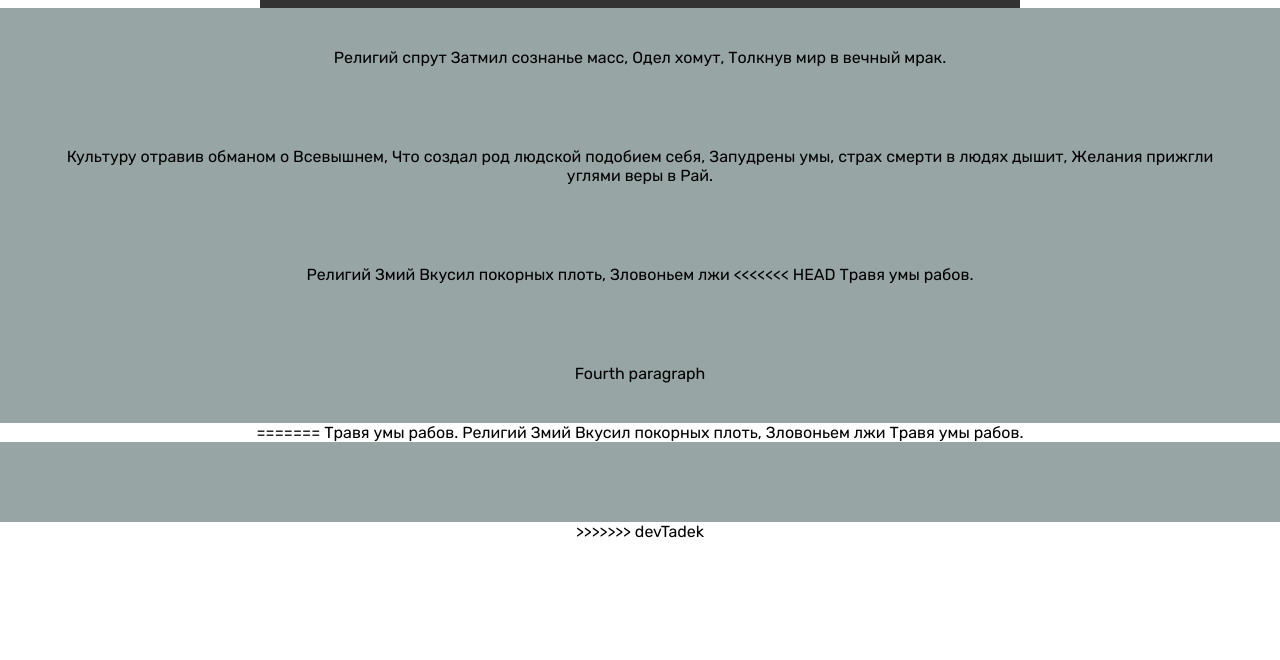
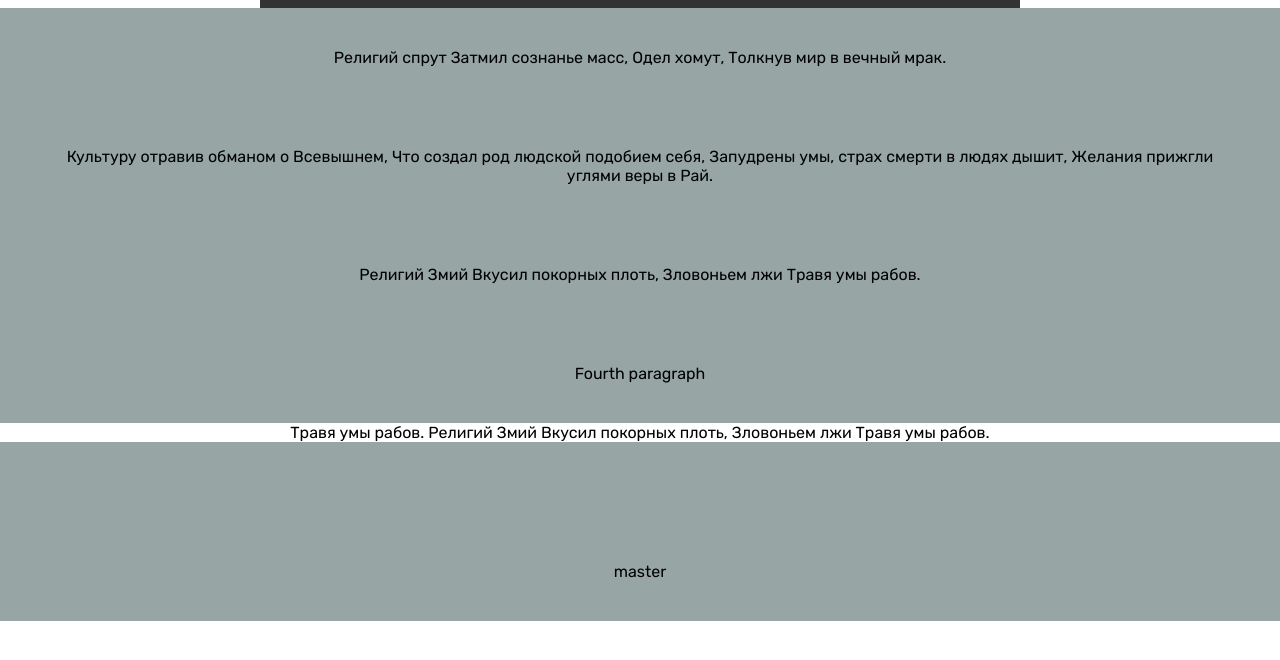
Before and after one commit to srikaratal/song, a plain HTML site: page index.html in a window 1280 px wide. Shown: the part 90-750 px from the top of the page. Drawn offline with Linux system fonts and the light colour scheme.

Commit message:
add master title and master paragraph

```diff
--- a/index.html
+++ b/index.html
@@ -2,7 +2,7 @@
 <html>
   <head>
     <meta charset="utf-8">
-    <title>New Title</title>
+    <title>New Title master</title>
     <link rel="stylesheet" href="css/style.css">
   </head>
   <body class="everything">
@@ -18,15 +18,13 @@
     <p>Религий Змий
         Вкусил покорных плоть,
         Зловоньем лжи
-<<<<<<< HEAD
         Травя умы рабов. </p>
     <p>Fourth paragraph</p>
-=======
         Травя умы рабов.
         Религий Змий
         Вкусил покорных плоть,
         Зловоньем лжи
         Травя умы рабов.  </p>
->>>>>>> devTadek
+    <p>master</p>
   </body>
 </html>
```
